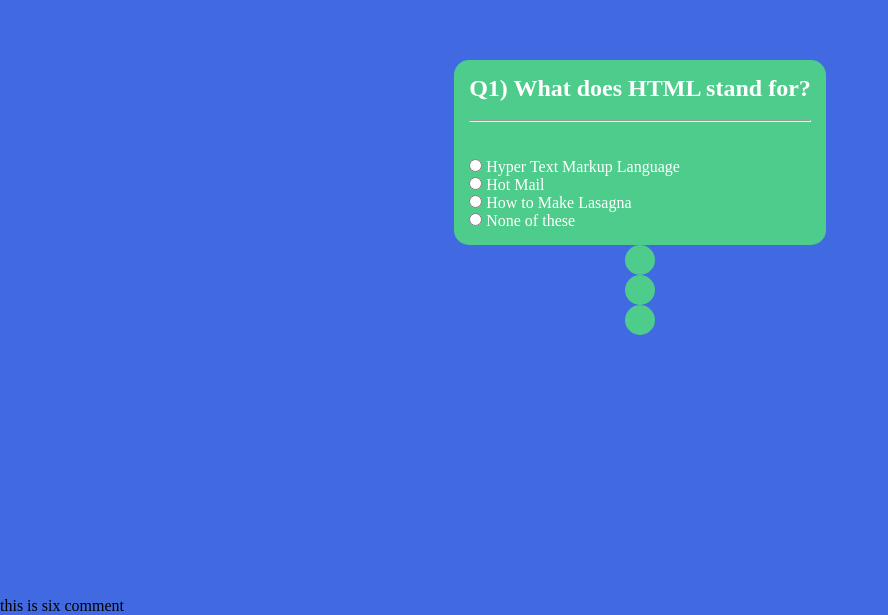
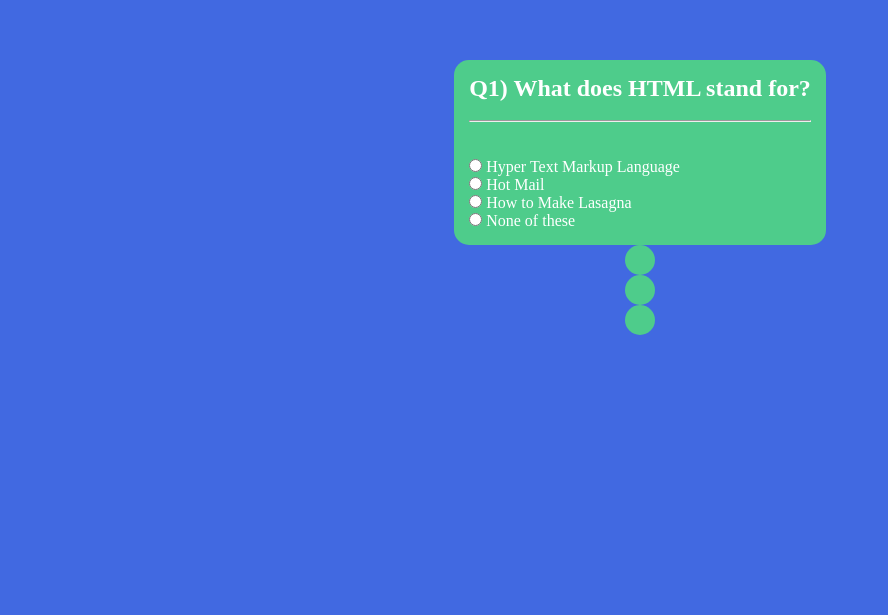
Before and after one commit to ZAINKHAN25/All-repp, a plain HTML site: page quiz app/index.html in a window 1280 px wide. Shown: the part 203-818 px from the top of the page, without its empty margins (0-888 px from the left). Drawn offline with Linux system fonts and the light colour scheme.

Commit message:
sab falto remove

```diff
--- a/quiz app/index.html
+++ b/quiz app/index.html
@@ -44,10 +44,3 @@
 
 </body>
 </html>
-
-<!-- this is first comment -->
-<!-- this is second comment -->
-<!-- this is third comment -->
-<!-- this is four comment -->
-<!-- this is five comment -->
-this is six comment
```
